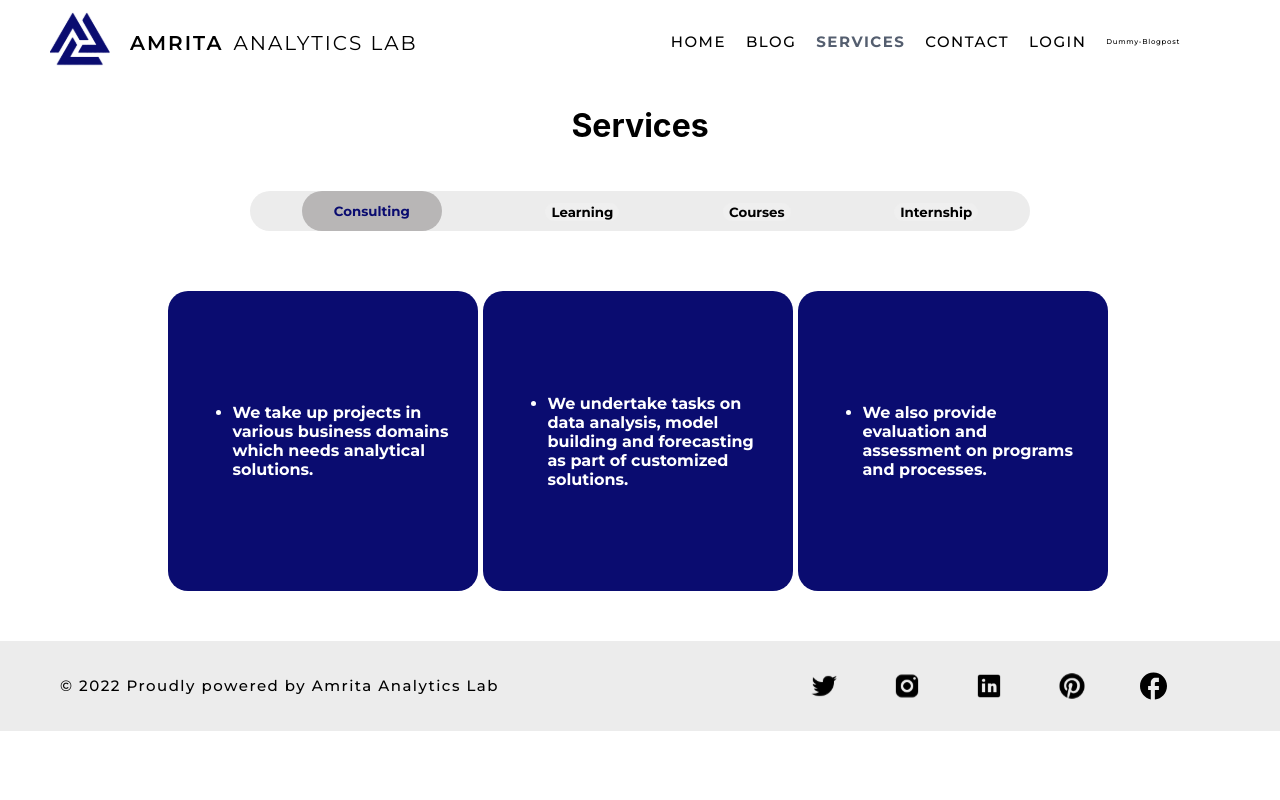
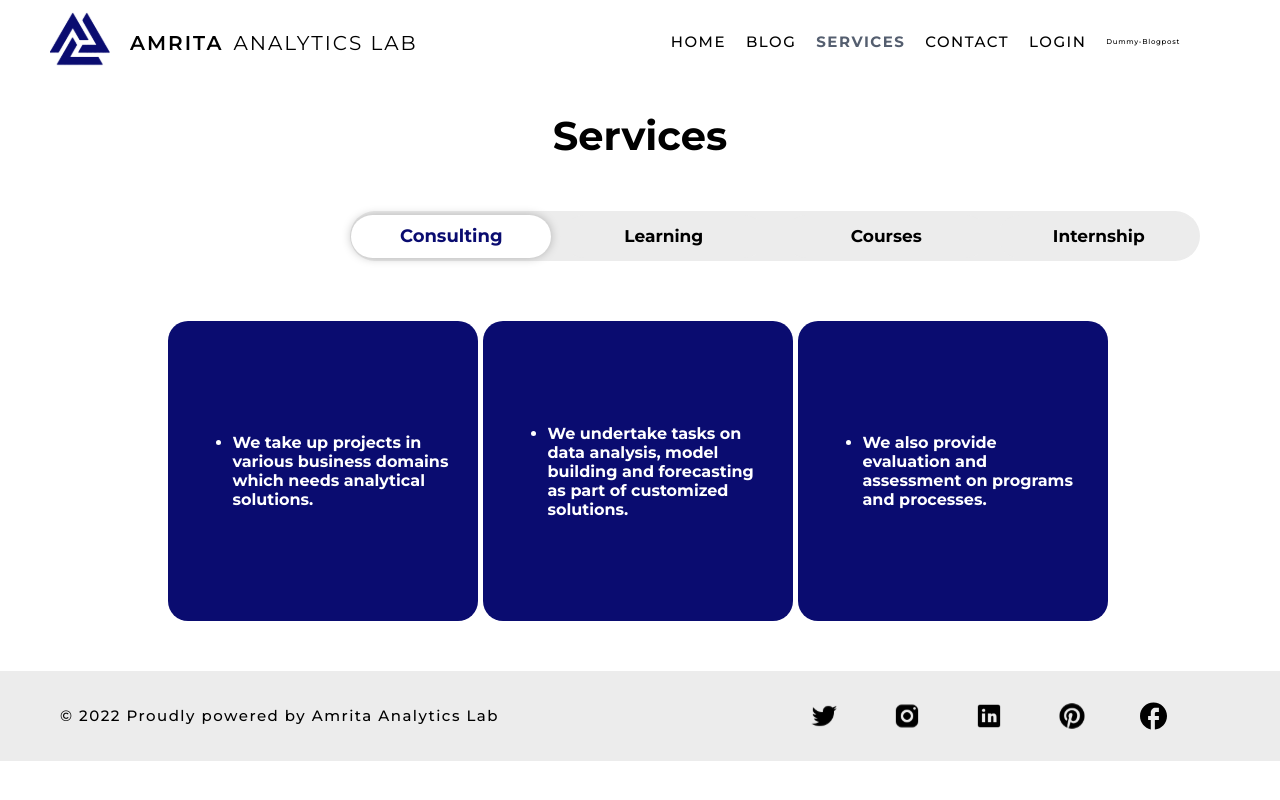
Before and after one commit to rohith4pr/Amrita-Analytics-Lab, a React (Create React App) app: page /services in a window 1280 px wide. Built offline with nearby package versions, Linux system fonts and the light colour scheme.

Commit message:
service page change

```diff
--- a/src/pages/ServicesPage.js
+++ b/src/pages/ServicesPage.js
@@ -23,9 +23,9 @@ const ServicesPage = ({user}) => {
             <h1>Services</h1>
             <div className="service-nav-container">
                 <div><button className={toggleState === 1? "sevice-nav-ele-mod" : "service-nav-ele"} onClick={() => optionClick(1)} >Consulting</button></div>
-                <div><button className={toggleState === 2? "sevice-nav-ele-mod" : "service-nav-ele"} onClick={() => optionClick(2)} >Learning</button></div>
-                <div><button className={toggleState === 3? "sevice-nav-ele-mod" : "service-nav-ele"} onClick={() => optionClick(3)} >Courses</button></div>
-                <div><button className={toggleState === 4? "sevice-nav-ele-mod" : "service-nav-ele"} onClick={() => optionClick(4)} >Internship</button></div>
+                <div><button className={toggleState === 2? "sevice-nav-ele-mod" : "service-nav-ele"} onClick={() => optionClick(2)} style = {{marginRight: '10px', marginLeft: '10px'}}>Learning </button></div>
+                <div><button className={toggleState === 3? "sevice-nav-ele-mod" : "service-nav-ele"} onClick={() => optionClick(3)} style = {{marginRight: '10px', marginLeft: '10px'}}>Courses</button></div>
+                <div><button className={toggleState === 4? "sevice-nav-ele-mod" : "service-nav-ele"} onClick={() => optionClick(4)}>Internship</button></div>
             </div>
              <div className={toggleState === 1? "service-nav-content-container-consulting":"service-nav-content-container"}>
                 <div className="service-nav-container-container-consulting"><ul><li className="list">We take up projects in various business domains which needs analytical solutions.</li></ul></div>
--- a/src/service.css
+++ b/src/service.css
@@ -8,26 +8,36 @@
 }
 
 h1{
+  font-family: 'Montserrat';
+  font-style: normal;
+  font-weight: 700;
+  font-size: 40px;
+  line-height: 59px;
+  text-align: center;
+
+  color: #000000;
   display: block;
   margin-top: 106px;
   margin-bottom: 46px;
   text-align: center;
 }
 
-.service-nav-container{
-  /* margin:0px auto; */
+.service-nav-container {
   border-radius: 30px;
   background: #ECECEC;
-  height: 40px;
-  margin-left: 250px;
+  height: 50px;
+  margin-left: 350px;
   margin-right: 250px;
   display: flex;
   justify-content: space-around;
   align-items: center;
   margin-bottom: 60px;
+  width: 850px;
 }
 
 .service-nav-ele{
+  font-size: 17px;
+
   align-items: center;
   font-weight: bold;
   font-family: montserrat;
@@ -35,21 +45,36 @@ h1{
   cursor: pointer;
   border-radius: 20px;
   transition: 0.35s;
+  height: 43px;
+  width: 200px;
+  background-color: #ECECEC;
 }
-.sevice-nav-ele-mod{
-  height: 40px;
-  width: 140px;
-  background: rgb(184, 182, 182);
-  box-shadow: 5 5 5 black;
+.service-nav-ele:hover {
+  height: 43px;
+  width: 200px;
+  border-radius: 20px;
+  background-color: #f3f3f3;
+}
+.sevice-nav-ele-mod {
+  box-shadow: 0px 0px 10px rgba(0, 0, 0, 0.25);
+  border-radius: 81px;
+  font-family: 'Montserrat';
+  font-style: normal;
+  font-weight: 700;
+  font-size: 18px;
+  line-height: 30px;
+  text-align: center;
+  height: 43px;
+  width: 200px;
+  background: rgb(255, 255, 255);
   color:#0A0C70 ;
-  border-radius: 20px;
   align-items: center;
   font-weight: bold;
   font-family: montserrat;
   border: none;
   cursor: pointer;
-  border-radius: 20px;
   transition: 0.25s;
+  /* padding-left: 0px; */
 }
 
 .service-nav-content-container-mod{
@@ -67,7 +92,7 @@ h1{
 .service-nav-container-container{
   background: #0A0C70;
   height: 250px;
-   width: 300px;
+  width: 300px;
   border-radius: 20px;
   display: flex;
   flex-direction: columns;
```
